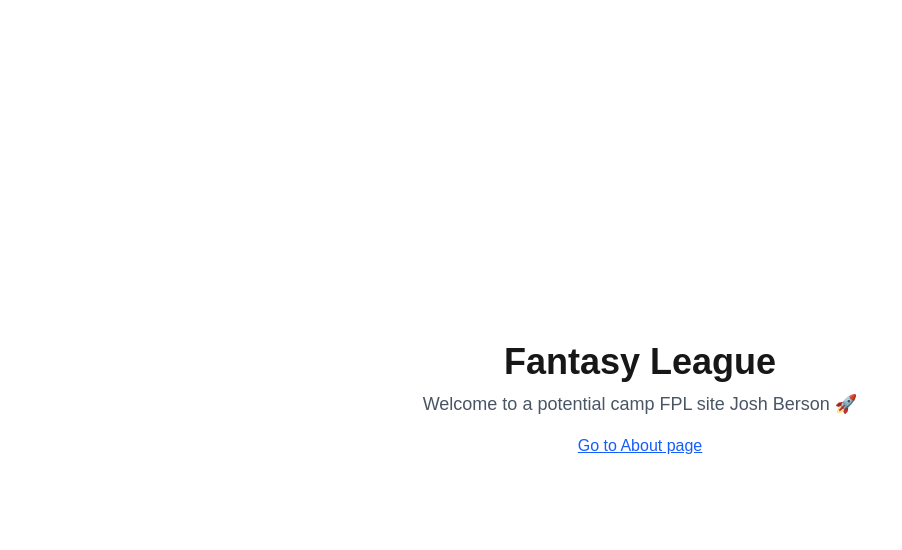
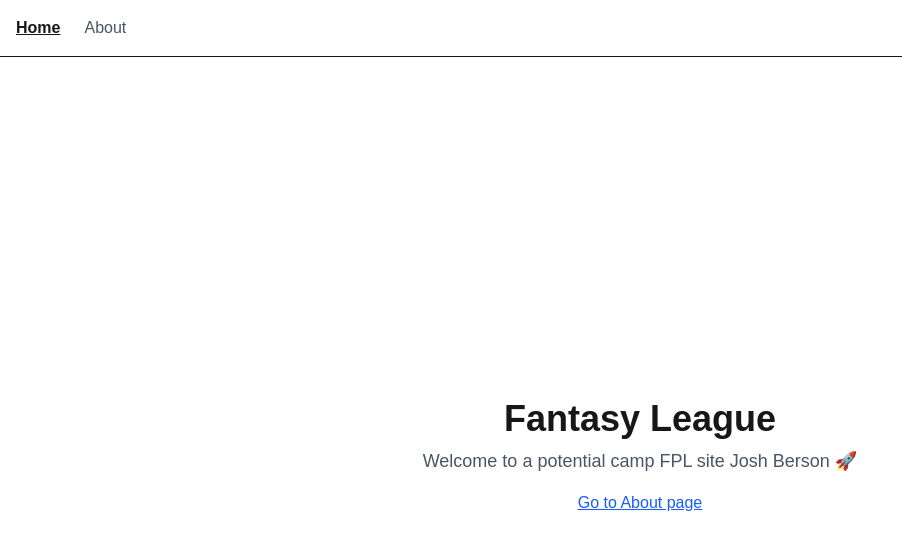
Before and after one commit to Jakealex/fantasy-league, a Next.js app: page / in a window 1280 px wide. Shown: the top 550 px of the page, without its empty margins (0-902 px from the left). Built offline with nearby package versions, Linux system fonts and the light colour scheme.

Commit message:
feat(nav): add site-wide navigation via layout

```diff
--- /dev/null
+++ b/src/app/_components/Nav.tsx
@@ -0,0 +1,30 @@
+'use client';
+
+import Link from "next/link";
+import { usePathname } from "next/navigation";
+
+const links = [
+  { href: "/", label: "Home" },
+  { href: "/about", label: "About" },
+];
+
+export default function Nav() {
+  const pathname = usePathname();
+  return (
+    <nav className="flex gap-6 p-4 border-b">
+      {links.map((l) => (
+        <Link
+          key={l.href}
+          href={l.href}
+          className={
+            pathname === l.href
+              ? "font-semibold underline"
+              : "text-gray-600 hover:text-black"
+          }
+        >
+          {l.label}
+        </Link>
+      ))}
+    </nav>
+  );
+}
--- a/src/app/layout.tsx
+++ b/src/app/layout.tsx
@@ -1,16 +1,11 @@
+import "./globals.css";
 import type { Metadata } from "next";
 import { Geist, Geist_Mono } from "next/font/google";
-import "./globals.css";
+import Nav from "./_components/Nav";
 
-const geistSans = Geist({
-  variable: "--font-geist-sans",
-  subsets: ["latin"],
-});
 
-const geistMono = Geist_Mono({
-  variable: "--font-geist-mono",
-  subsets: ["latin"],
-});
+const geistSans = Geist({ subsets: ["latin"], variable: "--font-geist-sans" });
+const geistMono = Geist_Mono({ subsets: ["latin"], variable: "--font-geist-mono" });
 
 export const metadata: Metadata = {
   title: "Fantasy League",
@@ -19,14 +14,11 @@ export const metadata: Metadata = {
 
 export default function RootLayout({
   children,
-}: Readonly<{
-  children: React.ReactNode;
-}>) {
+}: Readonly<{ children: React.ReactNode }>) {
   return (
     <html lang="en">
-      <body
-        className={`${geistSans.variable} ${geistMono.variable} antialiased`}
-      >
+      <body className={`${geistSans.variable} ${geistMono.variable} antialiased`}>
+        <Nav />
         {children}
       </body>
     </html>
```
